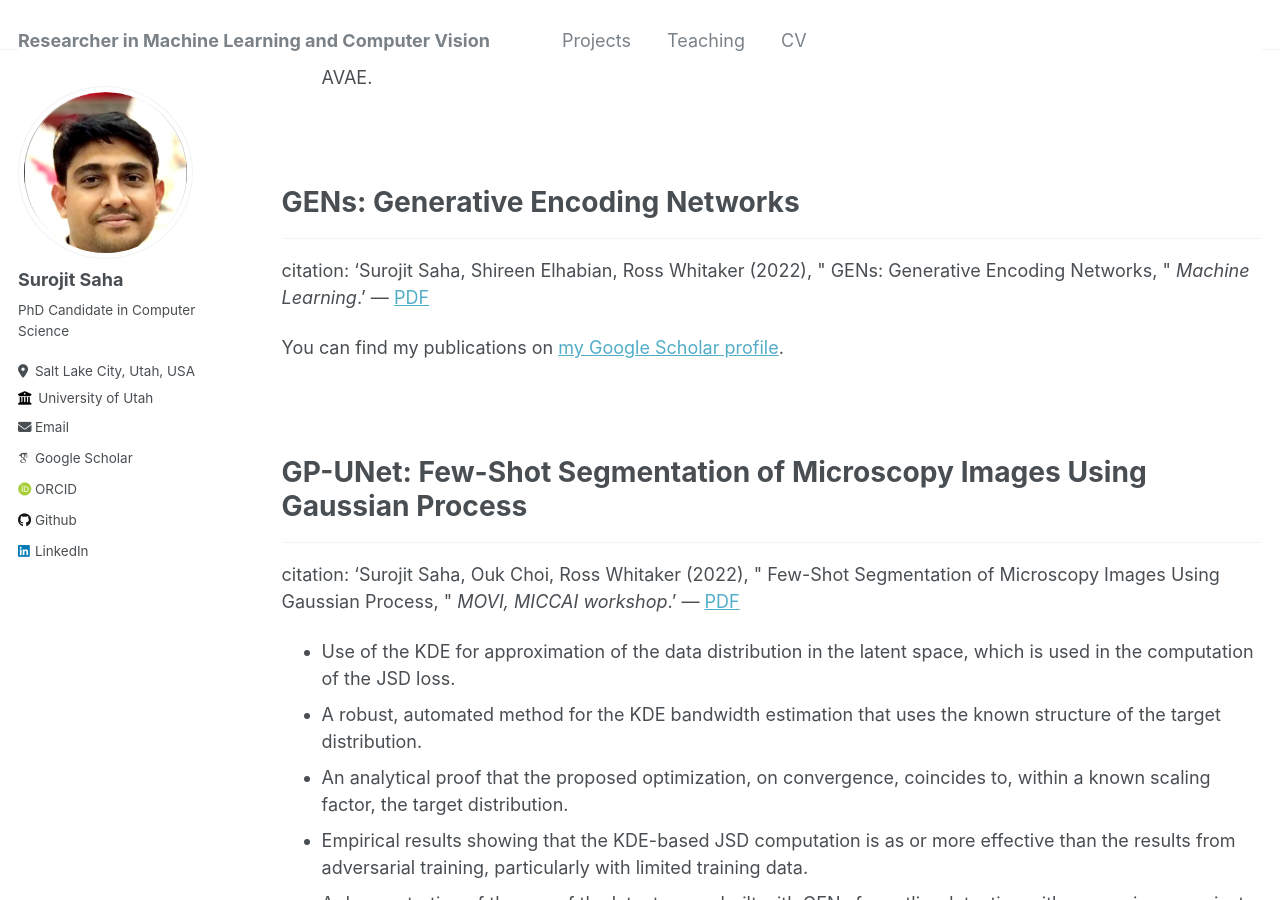
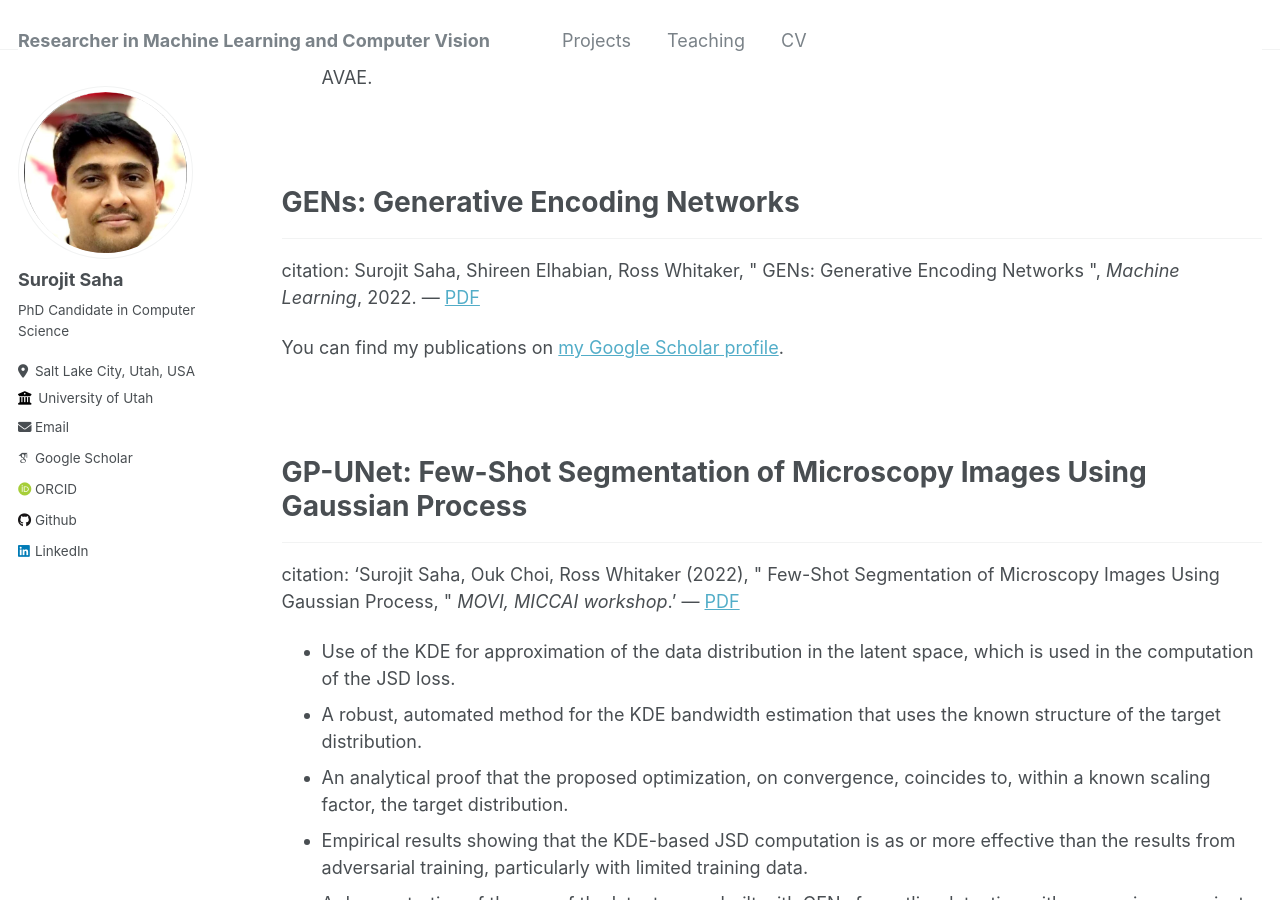
Before and after one commit to Surojit-Utah/Surojit-Utah.github.io, a Jekyll site: the page built from _pages/publications.md, in a window 1280 px wide and 900 px high, scrolled down 1458 px. Built offline with Jekyll 4.4.1, drawn with Linux system fonts in a browser that asks for light colours; some web fonts are replaced.

```diff
--- a/_pages/publications.md
+++ b/_pages/publications.md
@@ -57,7 +57,7 @@ citation: 'Surojit Saha, Ross Whitaker. (2024). &quot; Matching aggregate poster
 <br />
 # GENs: Generative Encoding Networks
 ---
-citation: 'Surojit Saha, Shireen Elhabian, Ross Whitaker (2022), &quot; GENs: Generative Encoding Networks, &quot; <i>Machine Learning</i>.'
+citation: Surojit Saha, Shireen Elhabian, Ross Whitaker, &quot; GENs: Generative Encoding Networks &quot;, <i>Machine Learning</i>, 2022.
 ---
 [PDF](http://surojit-utah.github.io/files/GEN.pdf "PDF")
 
```
